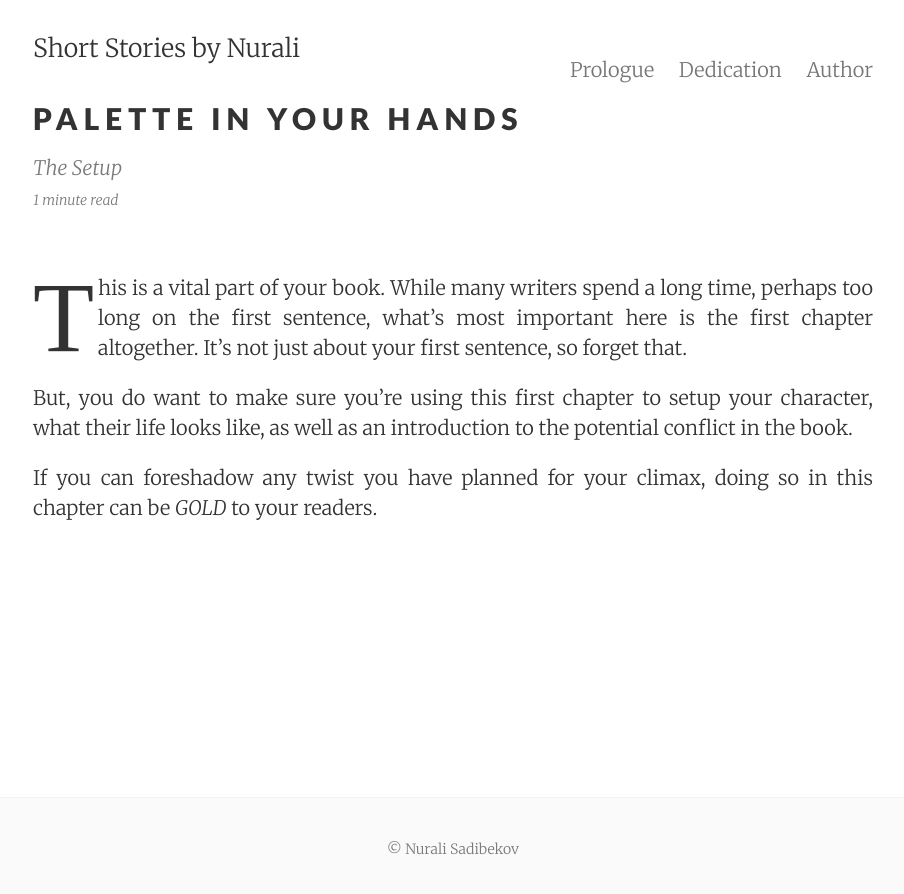
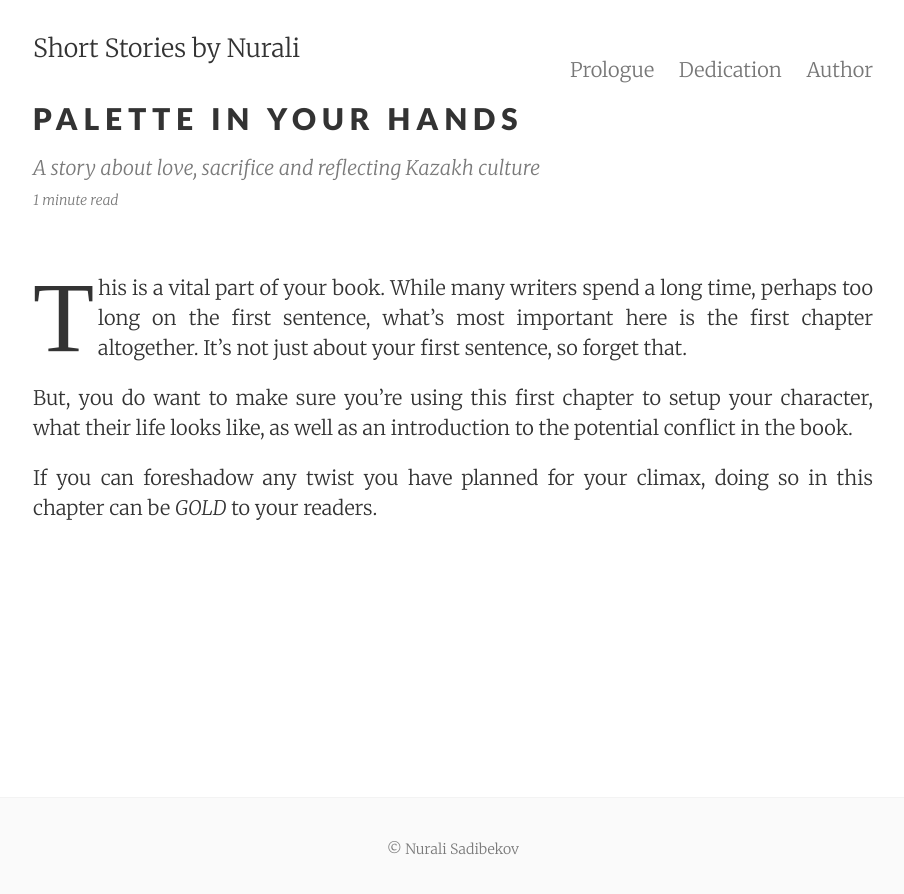
Before and after one commit to sadibekov/short-stories, a Jekyll site: the page built from _chapters/01.md, in a window 1280 px wide. Shown: the top 894 px of the page, without its empty margins (187-1091 px from the left). Built offline with Jekyll 4.4.1, drawn with Linux system fonts in a browser that asks for light colours; some web fonts are replaced.

Commit message:
update: change scene

```diff
--- a/_chapters/01.md
+++ b/_chapters/01.md
@@ -1,6 +1,6 @@
 ---
 title: Palette in Your Hands
-scene: The Setup
+scene: A story about love, sacrifice and reflecting Kazakh culture
 ---
 
 This is a vital part of your book. While many writers spend a long time, perhaps too long on the first sentence, what's most important here is the first chapter altogether. It's not just about your first sentence, so forget that.
```
